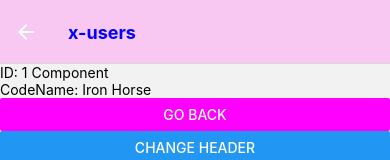
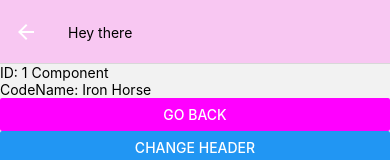
Before and after one commit to sorintf/navigation, a React Native app: screen /Users in a window 390 px wide. Shown: the top 160 px of the page. Built offline with nearby package versions, Linux system fonts and the light colour scheme.

Commit message:
Navigation Bar - changing the structure of the header - text

```diff
--- a/App.tsx
+++ b/App.tsx
@@ -7,6 +7,7 @@ import { View, Text } from 'react-native';
 
 import Home from './src/home';
 import Users from './src/users';
+import LogoTitle from './src/utlis/logoTitle';
 
 const Stack = createNativeStackNavigator();
 // https://reactnavigation.org/docs/headers
@@ -38,7 +39,9 @@ function App() {
           component={Users}
           initialParams={{ id:1, codeName:'Iron Horse' }}
           options={{
-            title:'x-users'
+            // this is replacing the structure of the title so the styling is no longer applied
+            headerTitle: props => LogoTitle(props)
+            // title:'x-users'
           }}
         />
       </Stack.Navigator>
--- /dev/null
+++ b/src/utlis/logoTitle.js
@@ -0,0 +1,10 @@
+import React from "react";
+import { Text, View } from "react-native";
+
+const LogoTitle = () => {
+    return(
+        <Text>Hey there</Text>
+    )
+}
+
+export default LogoTitle;
```
Also changed, not shown: src/assets/logo-sustine-binele.svg (added), 1 other file (tests, documents, lock files or other folders).
